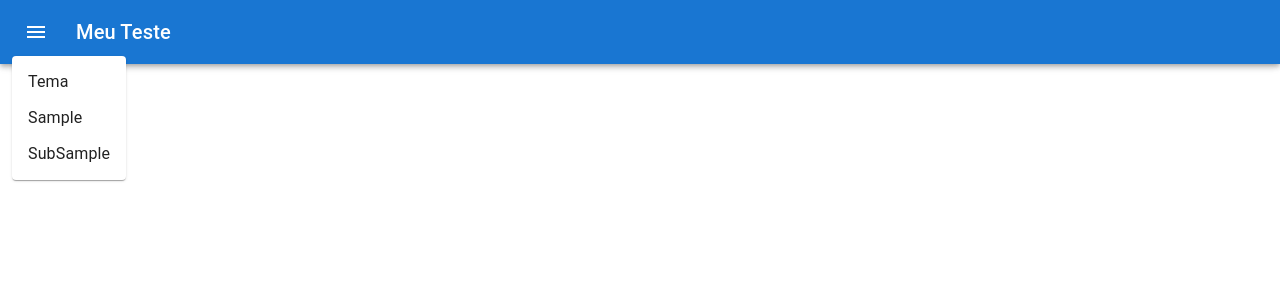
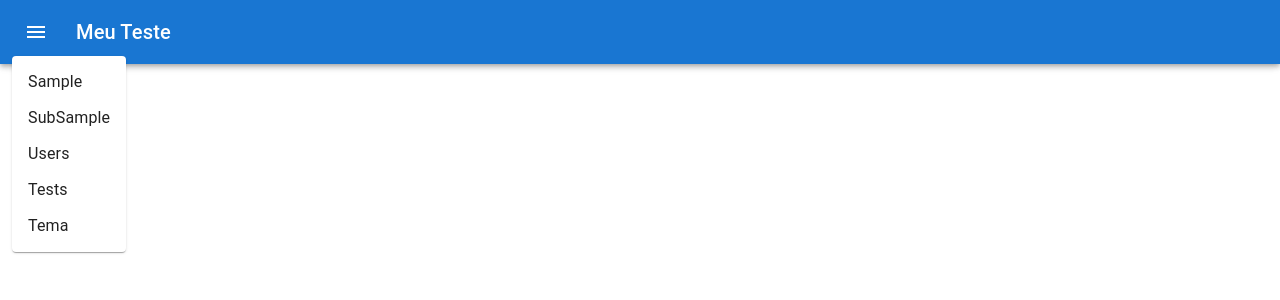
Before and after one commit to Honokai/open_lims, a React (Create React App) app: page / in a window 1280 px wide. Both pictures are taken after a click on the button "menu". Shown: the top 300 px of the page. Built offline with nearby package versions, Linux system fonts and the light colour scheme.

Commit message:
modificacoes

```diff
--- a/src/components/shared/Navbar.tsx
+++ b/src/components/shared/Navbar.tsx
@@ -52,12 +52,14 @@ const Navbar = () => {
                     id="composition-menu"
                     aria-labelledby="composition-button"
                   >
+                    <MenuItem onClick={handleMenu}>Sample</MenuItem>
+                    <MenuItem onClick={handleMenu}>SubSample</MenuItem>
+                    <MenuItem onClick={handleMenu}>Users</MenuItem>
+                    <MenuItem onClick={handleMenu}>Tests</MenuItem>
                     <MenuItem onClick={() => {
                       handleMenu()
                       handleTheme()
                     }}>Tema</MenuItem>
-                    <MenuItem onClick={handleMenu}>Sample</MenuItem>
-                    <MenuItem onClick={handleMenu}>SubSample</MenuItem>
                   </MenuList>
                 </ClickAwayListener>
               </Paper>
--- a/src/contexts/Theme.tsx
+++ b/src/contexts/Theme.tsx
@@ -13,6 +13,10 @@ interface ProviderProps {
 const ThemeContext = React.createContext<ContextProps>({} as ContextProps)
 
 export const ThemeContextProvider = ({children}: ProviderProps) => {
+  React.useEffect(() => {
+    console.log("ss")
+  }, [])
+
   const [ theme, setTheme ] = React.useState<"light"|"dark">(localStorage.getItem("preferredTheme") as "light"|"dark" ?? "light");
 
   function handleTheme()
--- a/src/index.tsx
+++ b/src/index.tsx
@@ -1,16 +1,15 @@
 import React from 'react';
 import ReactDOM from 'react-dom/client';
 import './index.css';
-import App from './App';
 import reportWebVitals from './reportWebVitals';
-import Layout from './components/shared/Layout';
+import Router from './routers/Router';
 
 const root = ReactDOM.createRoot(
   document.getElementById('root') as HTMLElement
 );
 root.render(
   <React.StrictMode>
-    <Layout/>
+    <Router />
   </React.StrictMode>
 );
 
--- /dev/null
+++ b/src/routers/Router.tsx
@@ -0,0 +1,16 @@
+import React from "react";
+import { BrowserRouter, Route, Routes } from "react-router-dom";
+import Layout from "../components/shared/Layout";
+
+const Router = () => {
+  return (
+    <BrowserRouter>
+      <Routes>
+        <Route path="/" element={<Layout/>}/>
+        <Route path="/sample/:nome" element={<Layout/>}/>
+      </Routes>
+    </BrowserRouter>
+  )
+}
+
+export default Router
```
Also changed, not shown: src/routers/router.tsx (deleted, +0 -10 lines).
